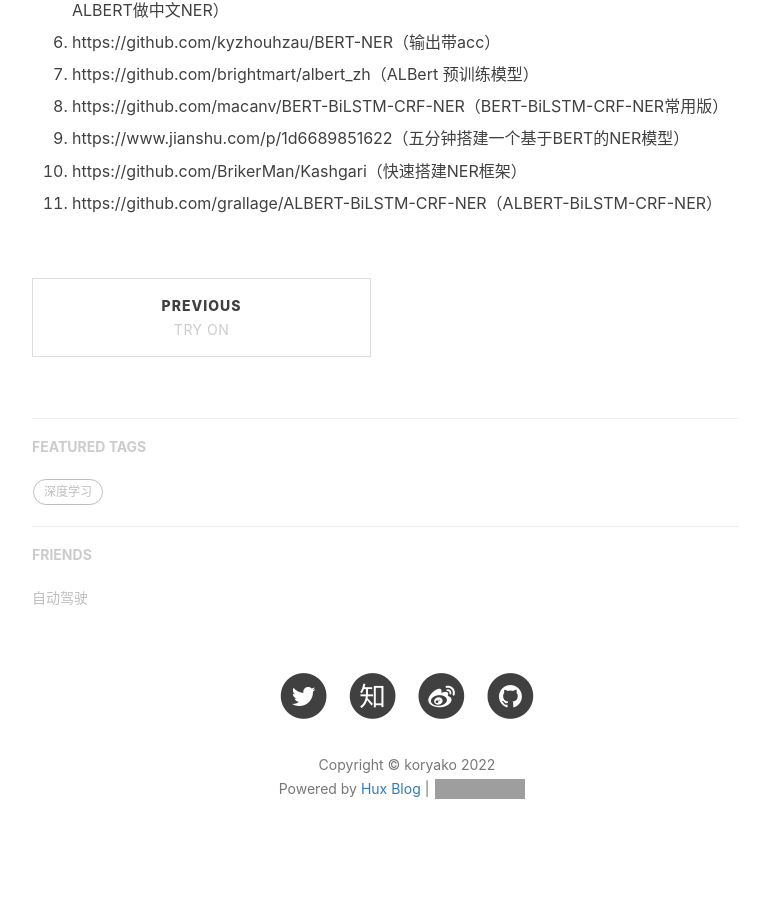
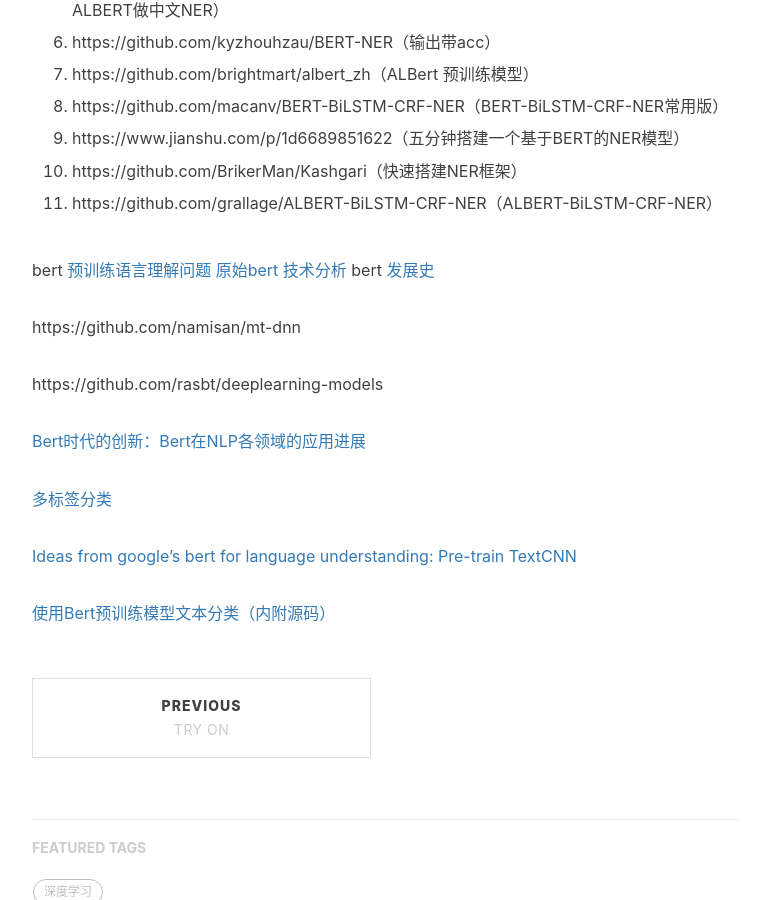
Before and after one commit to koryako/koryako.github.io, a Jekyll site: the page built from _posts/2022-1-24-电商地址中文分词.md, in a window 1280 px wide and 900 px high, scrolled down 847 px. Shown: the whole window, without its empty margins (233-1003 px from the left). Built offline with Jekyll 4.4.1, drawn with Linux system fonts in a browser that asks for light colours; nearby versions of some CDN libraries; comment, search, counter and statistics services are not loaded; grey boxes are pictures that could not be loaded.

Commit message:
Update 2022-1-24-电商地址中文分词.md

```diff
--- a/_posts/2022-1-24-电商地址中文分词.md
+++ b/_posts/2022-1-24-电商地址中文分词.md
@@ -45,3 +45,19 @@
 10. https://github.com/BrikerMan/Kashgari（快速搭建NER框架）
 
 11. https://github.com/grallage/ALBERT-BiLSTM-CRF-NER（ALBERT-BiLSTM-CRF-NER）
+
+
+bert [预训练语言理解问题](https://github.com/brightmart/bert_language_understanding)
+[原始bert](https://github.com/google-research/bert)   [技术分析](https://zhuanlan.zhihu.com/p/49271699)  bert [发展史 ](https://zhuanlan.zhihu.com/p/65470719)
+
+https://github.com/namisan/mt-dnn
+
+https://github.com/rasbt/deeplearning-models
+
+[Bert时代的创新：Bert在NLP各领域的应用进展](https://mp.weixin.qq.com/s?__biz=MzA3MzI4MjgzMw==&mid=2650763568&idx=4&sn=f595b6783d9adf597273747acdcca910&chksm=871ab54eb06d3c58285276cc4c9cc8525283050623e93c1803974918a40654bbf19c9314ce29&mpshare=1&scene=1&srcid=#rd])
+
+[多标签分类](https://github.com/hellonlp/classifier_multi_label)
+
+[Ideas from google's bert for language understanding: Pre-train TextCNN](https://github.com/brightmart/bert_language_understanding)
+
+[使用Bert预训练模型文本分类（内附源码）](https://www.jiqizhixin.com/articles/2019-03-13-4 )
```
